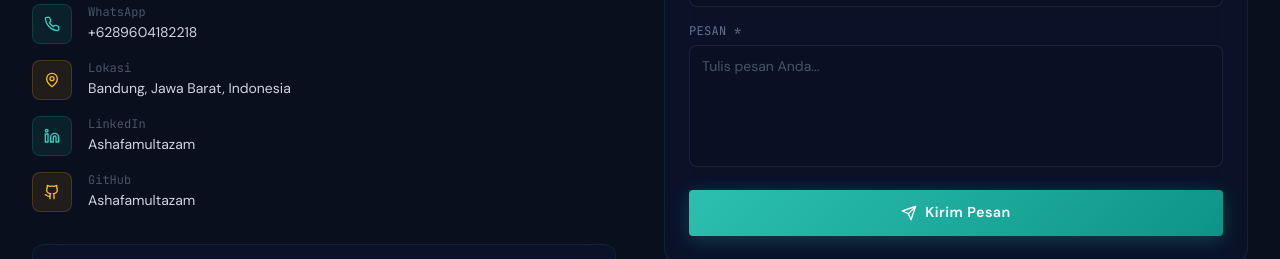
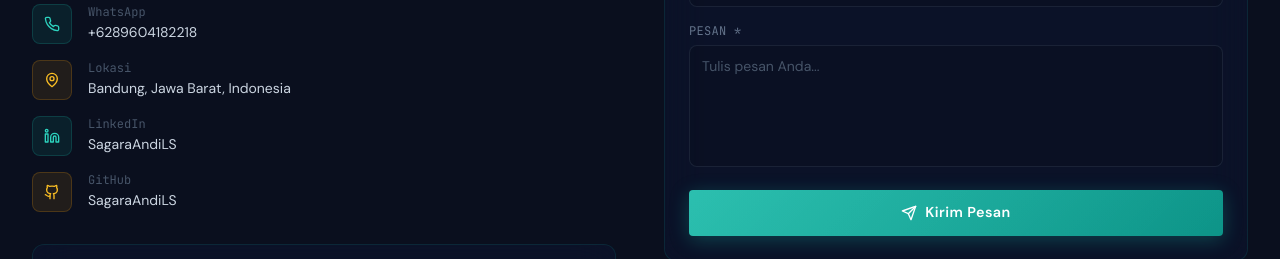
Before and after one commit to SagaraAndiLS/Sagara-Portofolio, a React (Vite) app: page / in a window 1280 px wide. Shown: the part 6200-6459 px from the top of the page. Built offline with nearby package versions, Linux system fonts and the light colour scheme; no server answers; the database is empty.

Commit message:
Update Contact.jsx

```diff
--- a/src/components/Contact.jsx
+++ b/src/components/Contact.jsx
@@ -43,8 +43,8 @@ export default function Contact() {
     { icon: Mail, label: 'Email', value: PERSONAL.email, href: GMAIL_LINK, color: 'teal' },
     { icon: Phone, label: 'WhatsApp', value: PERSONAL.phone, href: `https://wa.me/6289604182218`, color: 'teal' },
     { icon: MapPin, label: 'Lokasi', value: PERSONAL.location, href: null, color: 'amber' },
-    { icon: Linkedin, label: 'LinkedIn', value: 'Ashafamultazam', href: PERSONAL.linkedin, color: 'teal' },
-    { icon: Github, label: 'GitHub', value: 'Ashafamultazam', href: PERSONAL.github, color: 'amber' },
+    { icon: Linkedin, label: 'LinkedIn', value: 'SagaraAndiLS', href: PERSONAL.linkedin, color: 'teal' },
+    { icon: Github, label: 'GitHub', value: 'SagaraAndiLS', href: PERSONAL.github, color: 'amber' },
   ]
 
   return (
```
